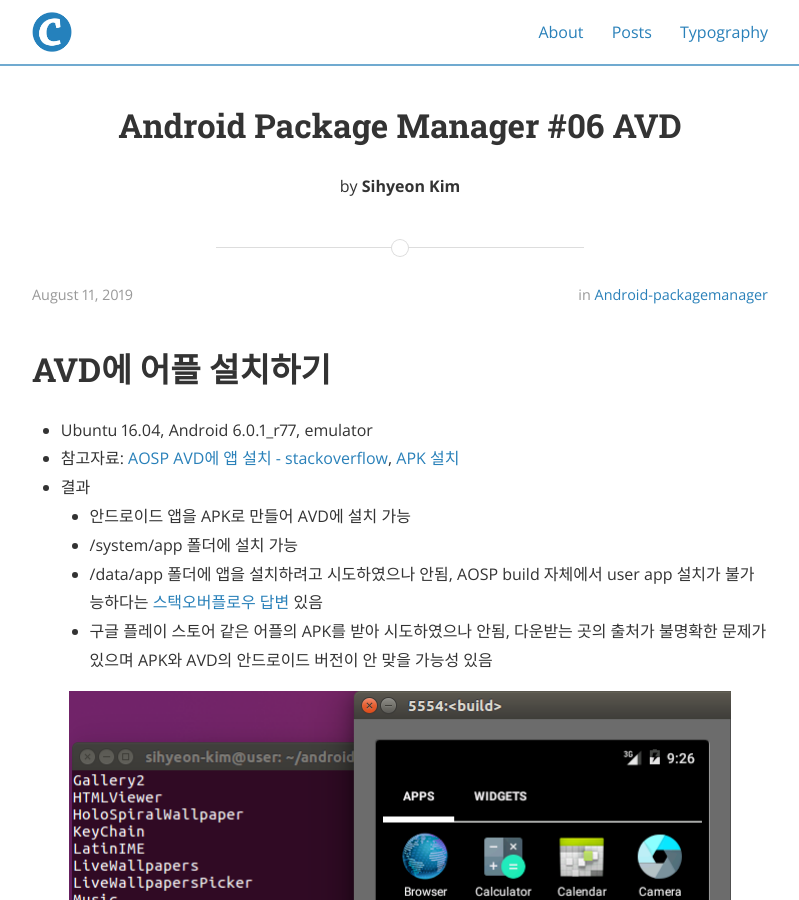
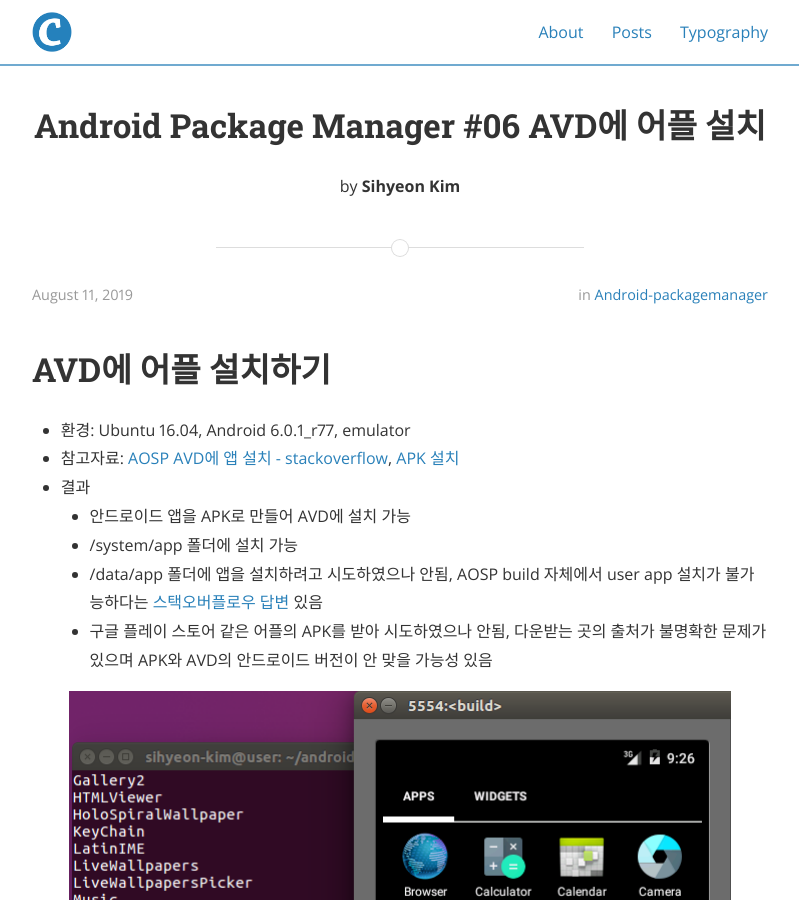
Before and after one commit to sihyeon-kim/sihyeon-kim.github.io, a Jekyll site: the page built from _posts/2019-08-11-Android-Package-Manager-#06-AVD에-어플-설치.markdown, in a window 1280 px wide and 900 px high. Shown: the whole window, without its empty margins (240-1039 px from the left). Built offline with Jekyll 4.4.1, drawn with Linux system fonts in a browser that asks for light colours; nearby versions of some CDN libraries; comment, search, counter and statistics services are not loaded.

Commit message:
Update and rename 2019-08-11-Android-Package-Manager-#06-AVD.markdown to 2019-08-11-Android-Package-Manager-#06-AVD에-어플-설치.markdown

```diff
--- a/_posts/2019-08-11-Android-Package-Manager-#06-AVD.markdown
+++ b/_posts/2019-08-11-Android-Package-Manager-#06-AVD에-어플-설치.markdown
@@ -1,13 +1,13 @@
 ---
 layout: post
-title: "Android Package Manager #06 AVD"
+title: "Android Package Manager #06 AVD에 어플 설치"
 date: 2019-08-11 20:00:00
 author: Sihyeon Kim
 categories: android-packagemanager
 ---
 
 # AVD에 어플 설치하기
-- Ubuntu 16.04, Android 6.0.1_r77, emulator
+- 환경: Ubuntu 16.04, Android 6.0.1_r77, emulator
 - 참고자료: [AOSP AVD에 앱 설치 - stackoverflow](https://stackoverflow.com/questions/10579827/how-do-i-add-apks-in-an-aosp-build), [APK 설치](https://bottlecok.tistory.com/100)
 - 결과
   - 안드로이드 앱을 APK로 만들어 AVD에 설치 가능
```
